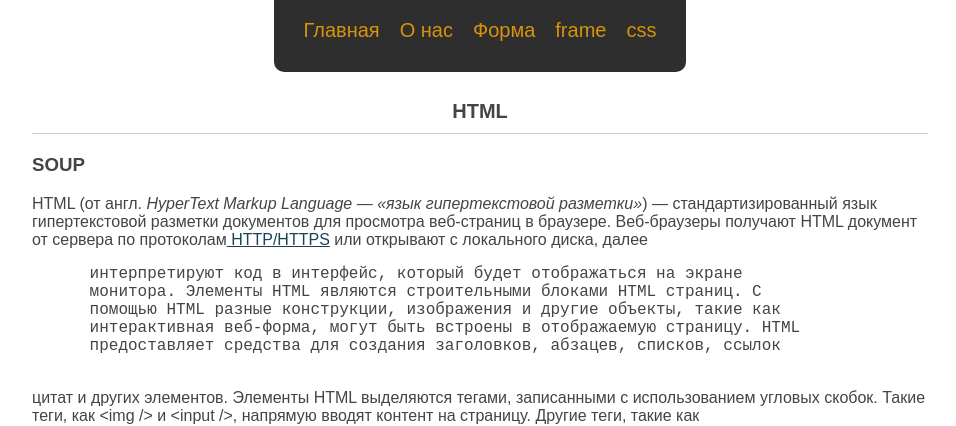
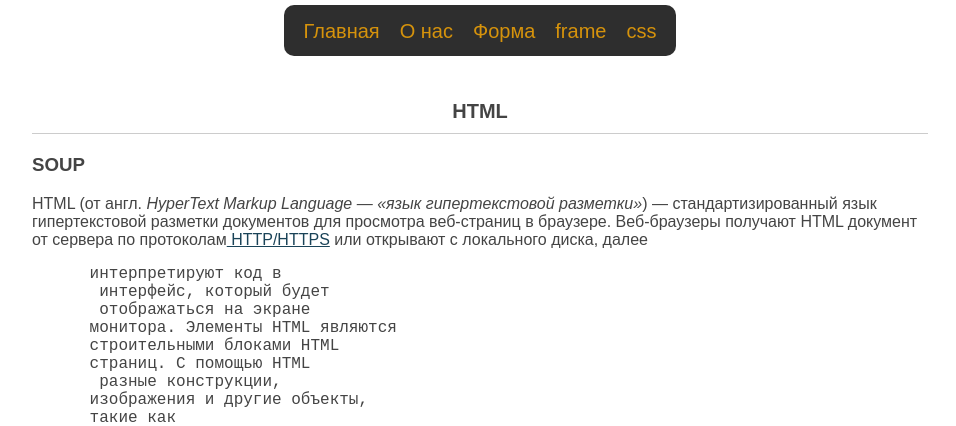
Before and after one commit to geronda94/frontend, a Flask app: page / in a window 1280 px wide. Shown: the top 426 px of the page, without its empty margins (160-1116 px from the left). Run offline with Flask 2, Linux system fonts and the light colour scheme.

Commit message:
12345678

```diff
--- /dev/null
+++ b/html_practic/style.css
@@ -0,0 +1,3 @@
+h1 {
+    color: green;
+}
--- a/static/css/styles.css
+++ b/static/css/styles.css
@@ -109,7 +109,7 @@ pre.pre {
 
 .menu-position {
   background-color: rgba(10,10,10, 0.85);
-  padding: 10px 0;
+  padding: 5px 0 3px 0;
   border-radius: 10px;
 }
 
@@ -136,7 +136,7 @@ pre.pre {
 
 ul {
   list-style: none;
-  padding: 20px;
+  padding: 10px;
 }
 
 a{color:#1a4358}
```
Also changed, not shown: html_practic/main.html (added, +13 -0 lines), templates/index.html (+15 -5 lines).
